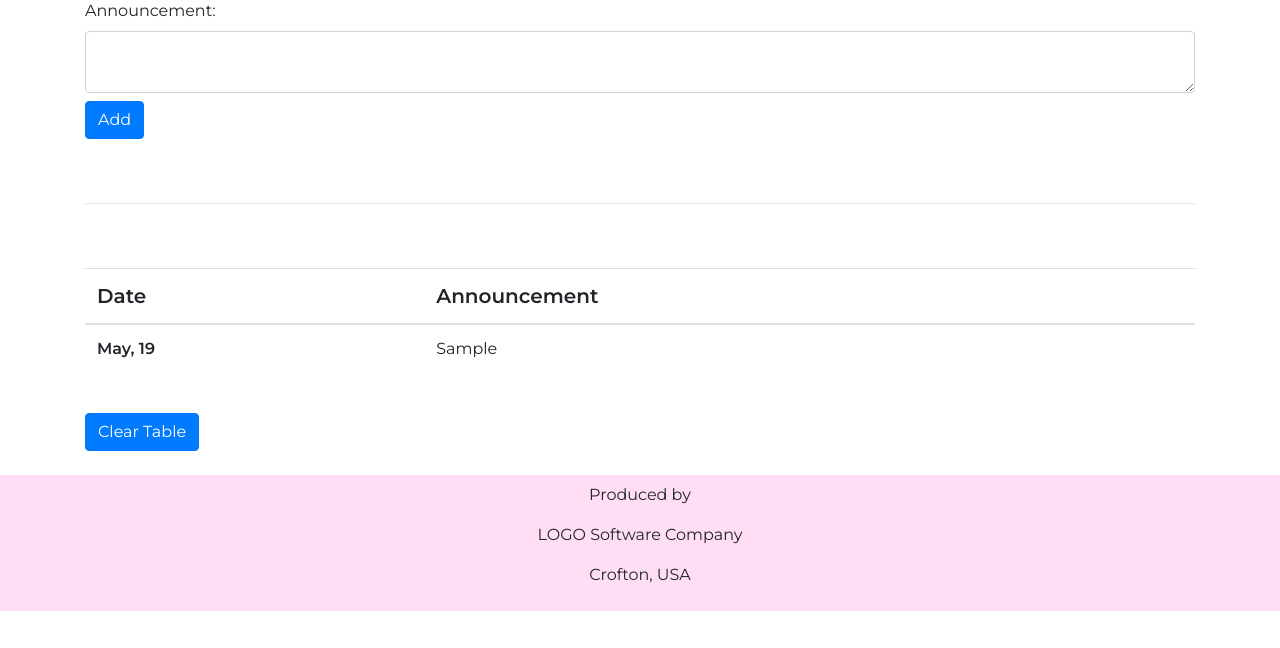
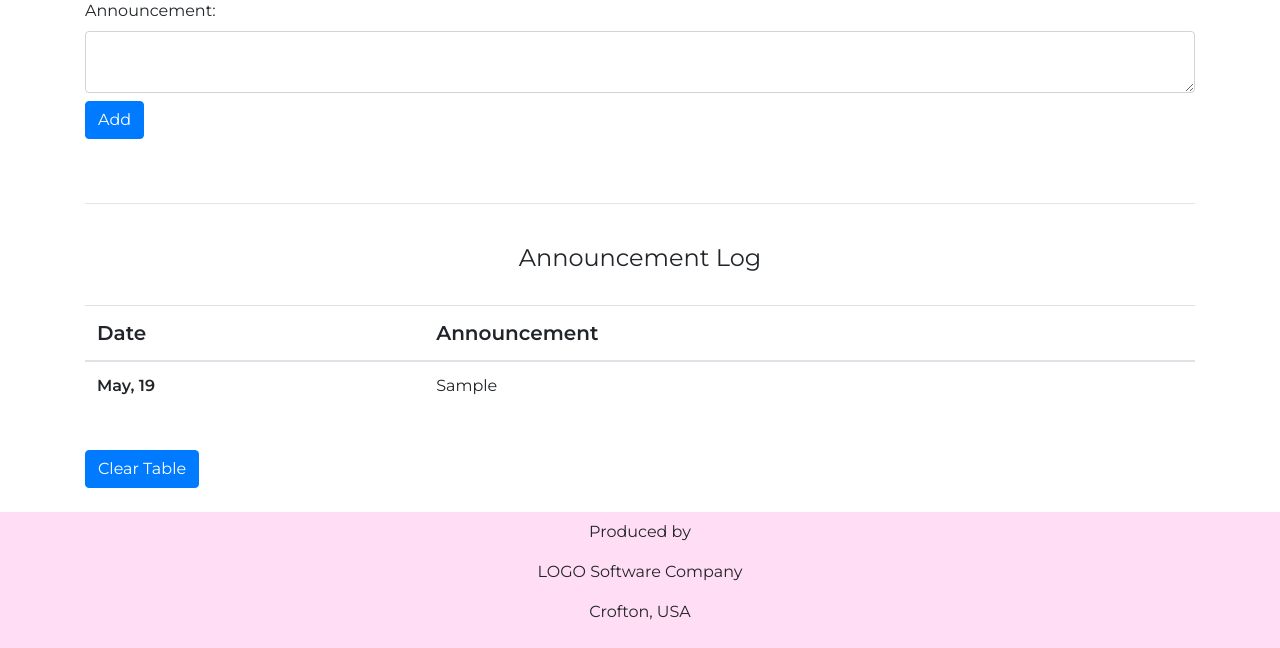
Before and after one commit to SpOOkRS1/Second-Try, a Flask app: page /announce in a window 1280 px wide. Shown: the part 270-918 px from the top of the page. Before the commit the page ends 881 px from the top, so only its background shows below. Run offline with Flask 2, Linux system fonts and the light colour scheme; a user stored in the database is signed in; tables that the repository leaves empty hold one stand-in row (values such as "Sample post"); some libraries are stand-ins or nearby versions.

Commit message:
G - edited chore and announce to have the label 'X log"

```diff
--- a/website/templates/announce.html
+++ b/website/templates/announce.html
@@ -21,6 +21,7 @@
    <br>
    <hr>
    <br>
+   <h4 align = "center">Announcement Log</h4>
    <br>
    <table class="table">
       <thead>
--- a/website/templates/chores.html
+++ b/website/templates/chores.html
@@ -25,6 +25,7 @@
    <br>
    <hr>
    <br>
+   <h4 align = "center">Chore Log</h4>
    <br>
    <table class="table">
       <thead>
```
Also changed, not shown: website/database.db.
